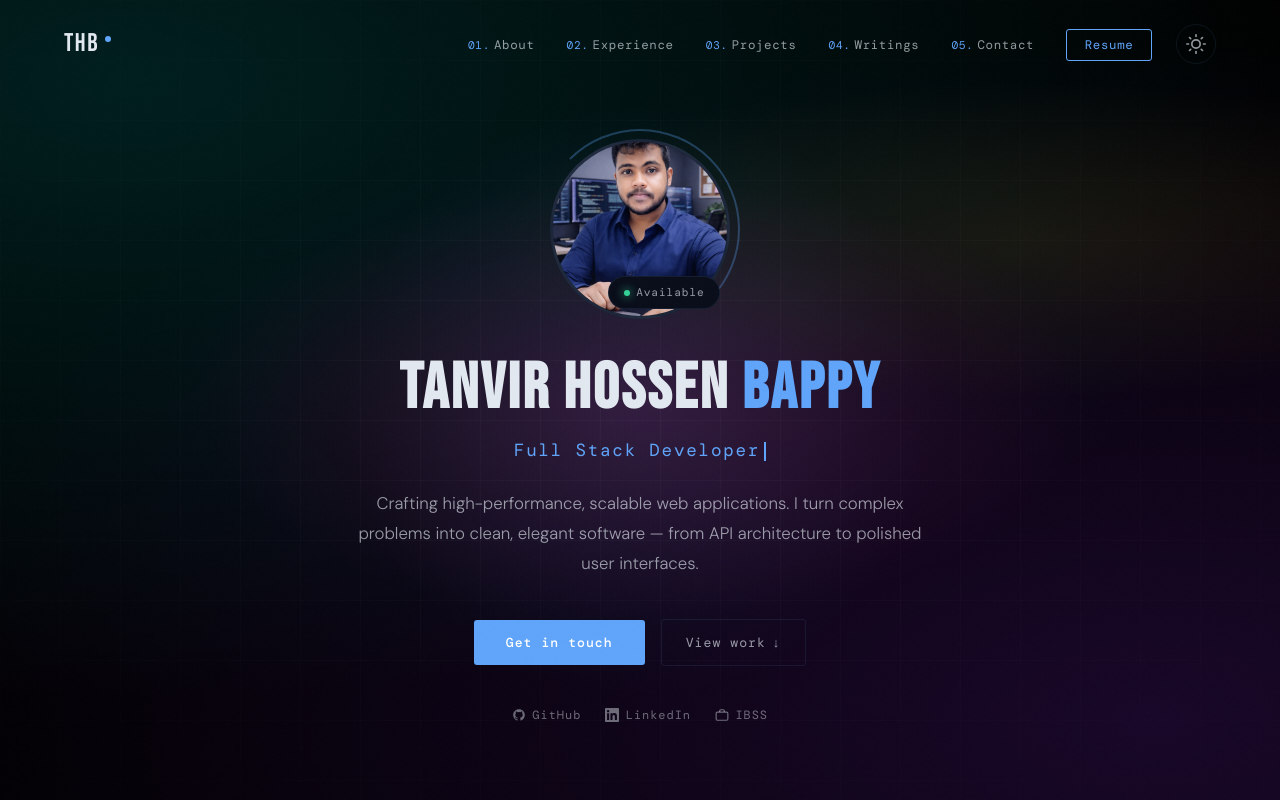
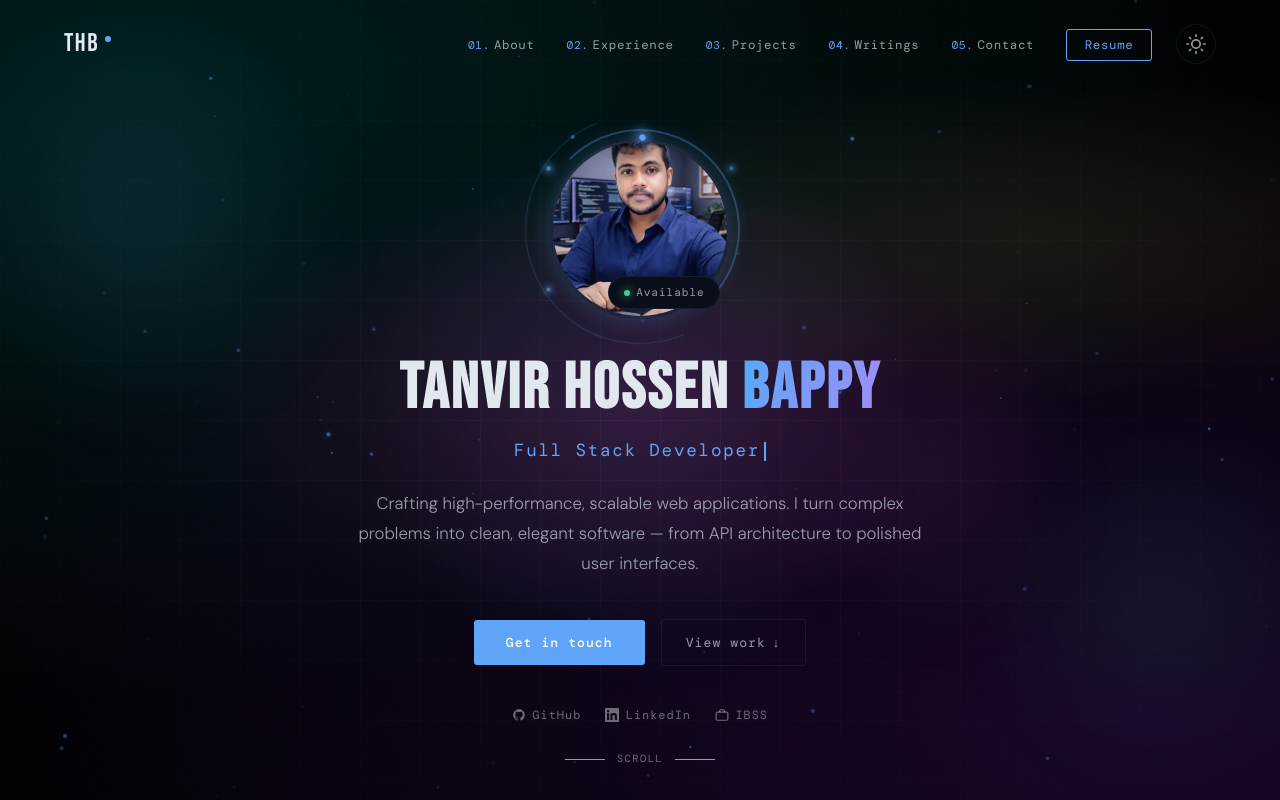
Before and after one commit to thbappy7706/thbappy7706.github.io, a React (Vite) app: page / in a window 1280 px wide. Shown: the top 800 px of the page. Built offline with nearby package versions, Linux system fonts and the light colour scheme; a web font is replaced by a local one.

Commit message:
add particles

```diff
--- a/src/components/Hero.jsx
+++ b/src/components/Hero.jsx
@@ -1,3 +1,4 @@
+import { useEffect, useRef } from 'react'
 import { useSectionTransition } from '../hooks/useSectionTransition'
 import styles from './Hero.module.css'
 
@@ -11,11 +12,21 @@ export default function Hero() {
       id="hero"
     >
       <div className={styles.gridLines} aria-hidden="true" />
+      <ParticleCanvas />
+      <ConfettiCanvas />
+
+      {/* Floating ambient orbs */}
+      <div className={styles.orbsContainer} aria-hidden="true">
+        <div className={`${styles.orb} ${styles.orb1}`} />
+        <div className={`${styles.orb} ${styles.orb2}`} />
+        <div className={`${styles.orb} ${styles.orb3}`} />
+      </div>
 
       <div className={styles.content}>
         {/* Profile Image */}
         <div className={styles.profileWrapper}>
           <div className={styles.profileRing}></div>
+          <div className={styles.profileRing2}></div>
           <div className={styles.profileImage}>
             <img src="/profile.png" alt="Tanvir Hossen Bappy" style={{ width: '100%', height: '100%', objectFit: 'cover' }} />
           </div>
@@ -23,6 +34,10 @@ export default function Hero() {
             <span className={styles.dot} />
             Available
           </div>
+          {/* Sparkles around profile */}
+          {[...Array(6)].map((_, i) => (
+            <div key={i} className={`${styles.sparkle} ${styles['sparkle' + (i + 1)]}`} />
+          ))}
         </div>
 
         {/* Name & Title */}
@@ -74,7 +89,12 @@ export default function Hero() {
         </div>
       </div>
 
-
+      {/* Scroll hint */}
+      <div className={styles.scrollHint} aria-hidden="true">
+        <span className={styles.scrollLine} />
+        scroll
+        <span className={styles.scrollLine} />
+      </div>
     </section>
   )
 }
@@ -112,3 +132,126 @@ function BriefcaseIcon() {
     </svg>
   )
 }
+
+/* ── Floating Particle Canvas ── */
+function ParticleCanvas() {
+  const canvasRef = useRef(null)
+  useEffect(() => {
+    const canvas = canvasRef.current
+    if (!canvas) return
+    const ctx = canvas.getContext('2d')
+    let animId
+    let particles = []
+
+    const resize = () => {
+      canvas.width = canvas.offsetWidth
+      canvas.height = canvas.offsetHeight
+      initParticles()
+    }
+
+    const initParticles = () => {
+      particles = []
+      const count = Math.min(90, Math.floor((canvas.width * canvas.height) / 10000))
+      for (let i = 0; i < count; i++) {
+        particles.push({
+          x: Math.random() * canvas.width,
+          y: Math.random() * canvas.height,
+          r: Math.random() * 1.8 + 0.4,
+          dx: (Math.random() - 0.5) * 0.28,
+          dy: -(Math.random() * 0.45 + 0.08),
+          baseOpacity: Math.random() * 0.45 + 0.1,
+          phase: Math.random() * Math.PI * 2,
+          freq: Math.random() * 0.015 + 0.008,
+        })
+      }
+    }
+
+    const draw = () => {
+      ctx.clearRect(0, 0, canvas.width, canvas.height)
+      const now = performance.now() / 1000
+      particles.forEach(p => {
+        const twinkle = p.baseOpacity * (0.55 + 0.45 * Math.sin(now * p.freq * 10 + p.phase))
+        ctx.beginPath()
+        ctx.arc(p.x, p.y, p.r, 0, Math.PI * 2)
+        ctx.fillStyle = `rgba(96,165,250,${twinkle})`
+        ctx.shadowBlur = 6
+        ctx.shadowColor = 'rgba(96,165,250,0.6)'
+        ctx.fill()
+        ctx.shadowBlur = 0
+        p.x += p.dx
+        p.y += p.dy
+        if (p.y < -4) { p.y = canvas.height + 4; p.x = Math.random() * canvas.width }
+        if (p.x < -4) p.x = canvas.width + 4
+        if (p.x > canvas.width + 4) p.x = -4
+      })
+      animId = requestAnimationFrame(draw)
+    }
+
+    const observer = new ResizeObserver(resize)
+    observer.observe(canvas)
+    resize()
+    draw()
+    return () => { cancelAnimationFrame(animId); observer.disconnect() }
+  }, [])
+  return <canvas ref={canvasRef} className={styles.particleCanvas} aria-hidden="true" />
+}
+
+/* ── Confetti Burst on Load ── */
+function ConfettiCanvas() {
+  const canvasRef = useRef(null)
+  useEffect(() => {
+    const canvas = canvasRef.current
+    if (!canvas) return
+    const ctx = canvas.getContext('2d')
+    const setSize = () => { canvas.width = window.innerWidth; canvas.height = window.innerHeight }
+    setSize()
+    window.addEventListener('resize', setSize)
+
+    const colors = ['#60a5fa','#34d399','#f472b6','#fbbf24','#a78bfa','#fb923c','#38bdf8','#c084fc','#f87171']
+    let animId
+
+    const particles = Array.from({ length: 140 }, () => {
+      const angle = Math.random() * Math.PI * 2
+      const speed = Math.random() * 10 + 3
+      return {
+        x: canvas.width * 0.5 + (Math.random() - 0.5) * 120,
+        y: canvas.height * 0.27,
+        dx: Math.cos(angle) * speed,
+        dy: Math.sin(angle) * speed - 7,
+        color: colors[Math.floor(Math.random() * colors.length)],
+        rotation: Math.random() * Math.PI * 2,
+        rotationSpeed: (Math.random() - 0.5) * 0.28,
+        gravity: 0.28,
+        opacity: 1,
+        w: Math.random() * 11 + 5,
+        h: Math.random() * 5 + 3,
+        shape: Math.random() > 0.38 ? 'rect' : 'circle',
+      }
+    })
+
+    const draw = () => {
+      ctx.clearRect(0, 0, canvas.width, canvas.height)
+      let alive = false
+      particles.forEach(p => {
+        if (p.opacity <= 0) return
+        alive = true
+        p.dy += p.gravity; p.x += p.dx; p.y += p.dy
+        p.dx *= 0.992; p.rotation += p.rotationSpeed; p.opacity -= 0.007
+        ctx.save()
+        ctx.translate(p.x, p.y); ctx.rotate(p.rotation)
+        ctx.globalAlpha = Math.max(0, p.opacity); ctx.fillStyle = p.color
+        if (p.shape === 'rect') ctx.fillRect(-p.w / 2, -p.h / 2, p.w, p.h)
+        else { ctx.beginPath(); ctx.arc(0, 0, p.h, 0, Math.PI * 2); ctx.fill() }
+        ctx.restore()
+      })
+      if (alive) animId = requestAnimationFrame(draw)
+    }
+
+    const timer = setTimeout(draw, 700)
+    return () => {
+      clearTimeout(timer); cancelAnimationFrame(animId)
+      window.removeEventListener('resize', setSize)
+    }
+  }, [])
+  return <canvas ref={canvasRef} className={styles.confettiCanvas} aria-hidden="true" />
+}
--- a/src/components/Hero.module.css
+++ b/src/components/Hero.module.css
@@ -24,6 +24,68 @@
   background-image:
     linear-gradient(rgba(30, 58, 138, 0.04) 1px, transparent 1px),
     linear-gradient(90deg, rgba(30, 58, 138, 0.04) 1px, transparent 1px);
+}
+
+/* Particle canvas */
+.particleCanvas {
+  position: absolute;
+  inset: 0;
+  width: 100%;
+  height: 100%;
+  pointer-events: none;
+  z-index: 0;
+}
+
+/* Confetti canvas */
+.confettiCanvas {
+  position: fixed;
+  inset: 0;
+  width: 100%;
+  height: 100%;
+  pointer-events: none;
+  z-index: 9998;
+}
+
+/* Floating ambient orbs */
+.orbsContainer {
+  position: absolute;
+  inset: 0;
+  pointer-events: none;
+  overflow: hidden;
+  z-index: 0;
+}
+
+.orb {
+  position: absolute;
+  border-radius: 50%;
+  filter: blur(50px);
+}
+
+.orb1 {
+  width: 380px;
+  height: 380px;
+  background: radial-gradient(circle, rgba(96, 165, 250, 0.13) 0%, transparent 70%);
+  top: 5%;
+  left: -5%;
+  animation: floatOrb1 14s ease-in-out infinite;
+}
+
+.orb2 {
+  width: 300px;
+  height: 300px;
+  background: radial-gradient(circle, rgba(52, 211, 153, 0.10) 0%, transparent 70%);
+  bottom: 10%;
+  right: -5%;
+  animation: floatOrb2 18s ease-in-out infinite;
+}
+
+.orb3 {
+  width: 250px;
+  height: 250px;
+  background: radial-gradient(circle, rgba(167, 139, 250, 0.09) 0%, transparent 70%);
+  top: 50%;
+  left: 65%;
+  animation: floatOrb3 22s ease-in-out infinite;
 }
 
 /* Accent glow blob */
@@ -74,6 +136,7 @@
   overflow: hidden;
   transition: transform 0.3s ease, border-color 0.3s ease;
   z-index: 2;
+  animation: profileGlow 3.5s ease-in-out infinite;
 }
 
 .profileImage:hover {
@@ -108,6 +171,41 @@
   animation: rotate 4s linear infinite;
   z-index: 1;
 }
+
+/* Second counter-rotating ring */
+.profileRing2 {
+  position: absolute;
+  top: 50%;
+  left: 50%;
+  transform: translate(-50%, -50%);
+  width: 230px;
+  height: 230px;
+  border-radius: 50%;
+  border: 1.5px solid transparent;
+  border-bottom-color: var(--accent);
+  border-left-color: var(--accent);
+  opacity: 0.2;
+  animation: rotateCounter 7s linear infinite;
+  z-index: 1;
+}
+
+/* Sparkles around profile */
+.sparkle {
+  position: absolute;
+  width: 5px;
+  height: 5px;
+  border-radius: 50%;
+  background: var(--accent);
+  box-shadow: 0 0 8px 2px var(--accent);
+  pointer-events: none;
+  z-index: 4;
+}
+.sparkle1 { top: -4px;   left: 50%;   animation: sparkleAnim 2.8s 0.0s ease-in-out infinite; }
+.sparkle2 { top: 15%;    right: -4px; animation: sparkleAnim 2.8s 0.5s ease-in-out infinite; }
+.sparkle3 { bottom: 10%; right: -4px; animation: sparkleAnim 2.8s 1.0s ease-in-out infinite; }
+.sparkle4 { bottom: -4px; left: 50%;  animation: sparkleAnim 2.8s 1.4s ease-in-out infinite; }
+.sparkle5 { bottom: 15%; left: -4px;  animation: sparkleAnim 2.8s 1.9s ease-in-out infinite; }
+.sparkle6 { top: 15%;    left: -4px;  animation: sparkleAnim 2.8s 2.3s ease-in-out infinite; }
 
 /* Status Badge */
 .statusBadge {
@@ -151,8 +249,13 @@
 }
 
 .accent {
-  color: var(--accent);
   position: relative;
+  background: linear-gradient(110deg, var(--accent) 0%, #a78bfa 45%, #38bdf8 70%, var(--accent) 100%);
+  background-size: 250% auto;
+  -webkit-background-clip: text;
+  -webkit-text-fill-color: transparent;
+  background-clip: text;
+  animation: shimmerText 4s linear infinite;
 }
 
 /* Role */
@@ -324,6 +427,11 @@
     height: 160px;
   }
 
+  .profileRing2 {
+    width: 186px;
+    height: 186px;
+  }
+
   .statusBadge {
     bottom: 5px;
     right: 5px;
@@ -381,6 +489,11 @@
     height: 140px;
   }
 
+  .profileRing2 {
+    width: 164px;
+    height: 164px;
+  }
+
   .name {
     font-size: 2rem;
   }
@@ -436,3 +549,47 @@
     opacity: 0;
   }
 }
+
+/* ── New animation keyframes ── */
+
+@keyframes rotateCounter {
+  from { transform: translate(-50%, -50%) rotate(0deg); }
+  to   { transform: translate(-50%, -50%) rotate(-360deg); }
+}
+
+@keyframes profileGlow {
+  0%, 100% { box-shadow: 0 0 18px rgba(96, 165, 250, 0.20); }
+  50%       { box-shadow: 0 0 42px rgba(96, 165, 250, 0.55), 0 0 80px rgba(96, 165, 250, 0.18); }
+}
+
+@keyframes shimmerText {
+  to { background-position: 250% center; }
+}
+
+@keyframes sparkleAnim {
+  0%, 100% { opacity: 0; transform: scale(0) rotate(0deg); }
+  30%       { opacity: 1; transform: scale(1.3) rotate(45deg); }
+  60%       { opacity: 0.7; transform: scale(0.8) rotate(90deg); }
+}
+
+@keyframes floatOrb1 {
+  0%, 100% { transform: translate(0, 0) scale(1); }
+  33%       { transform: translate(40px, -30px) scale(1.05); }
+  66%       { transform: translate(-25px, 20px) scale(0.95); }
+}
+
+@keyframes floatOrb2 {
+  0%, 100% { transform: translate(0, 0) scale(1); }
+  33%       { transform: translate(-35px, 25px) scale(1.08); }
+  66%       { transform: translate(20px, -18px) scale(0.94); }
+}
+
+@keyframes floatOrb3 {
+  0%, 100% { transform: translate(0, 0); }
+  50%       { transform: translate(-30px, -40px); }
+}
+
+@keyframes profileRing2Pulse {
+  0%, 100% { opacity: 0.18; }
+  50%       { opacity: 0.38; }
+}
--- a/src/index.css
+++ b/src/index.css
@@ -31,7 +31,12 @@
 /* Light Mode Colors */
 [data-theme="light"] {
   --bg: #f8fafc;
-  --body-bg: radial-gradient(125% 125% at 50% 90%, #fff 40%, #6366f1 100%);
+  --body-bg:
+    radial-gradient(ellipse 80% 60% at 70% 20%, rgba(175, 109, 255, 0.85), transparent 68%),
+    radial-gradient(ellipse 70% 60% at 20% 80%, rgba(255, 100, 180, 0.75), transparent 68%),
+    radial-gradient(ellipse 60% 50% at 60% 65%, rgba(255, 235, 170, 0.98), transparent 68%),
+    radial-gradient(ellipse 65% 40% at 50% 60%, rgba(120, 190, 255, 0.3), transparent 68%),
+    linear-gradient(180deg, #f7eaff 0%, #fde2ea 100%);
   --bg-2: #f1f5f9;
   --bg-3: #e2e8f0;
   --border: rgba(30, 58, 138, 0.12);
```
